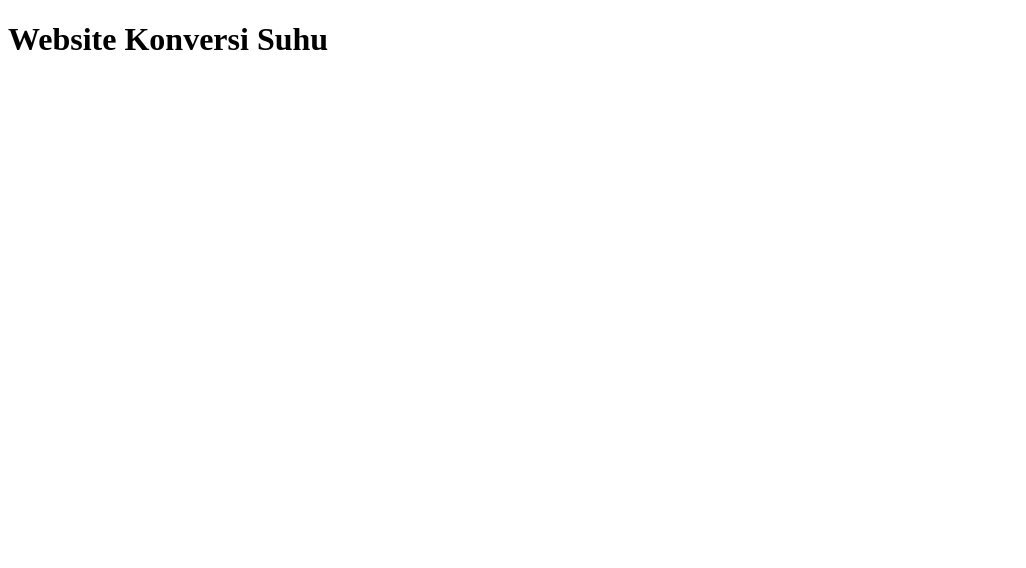
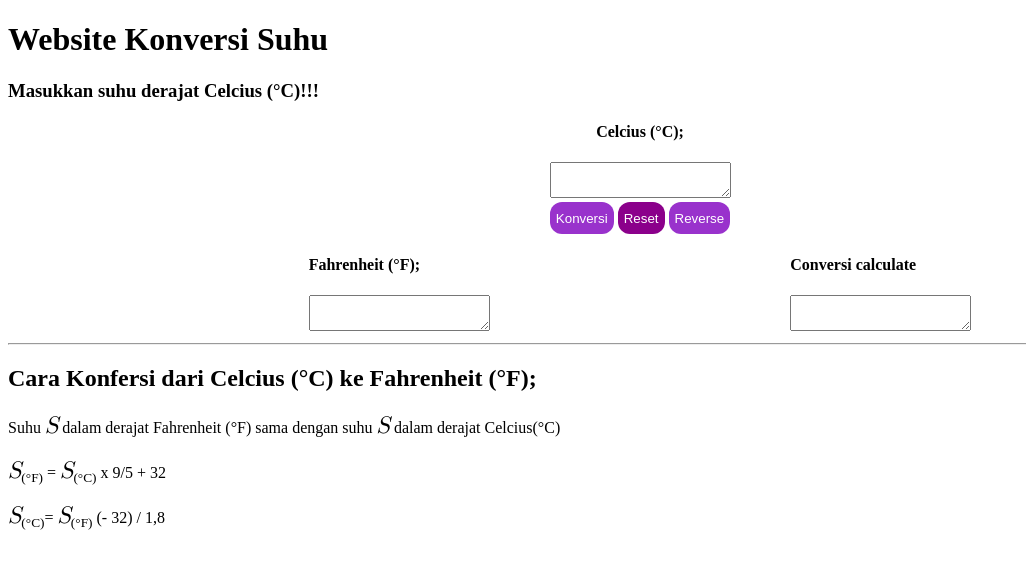
Before and after one commit to revou-fundamental-course/10-jun-24-safatina, a plain HTML site: page index.html in a window 1280 px wide. Shown: the whole page, without its empty margins (0-1026 px from the left). Drawn offline with Linux system fonts and the light colour scheme.

Commit message:
UPDATE CSS+HTML

```diff
--- a/css/styles.css
+++ b/css/styles.css
@@ -1 +1,46 @@
 /* ini css */
+
+.celcius-container {
+    text-align: center;
+}
+
+.result-container{
+    display: flex;
+    justify-content: space-evenly;
+}
+
+.textarea{
+    resize: none;
+    background-color: #f8f8f8;
+    border: 2px solid #ccc;
+    border-radius: 4px;
+    font-family: math;
+    font-size: 14px;
+}
+
+.button {
+    height: 32px;
+    border: 0px;
+    border-radius: 12px;
+}
+
+.blueviolet-color {
+    background-color: blueviolet;
+    color: white;
+}
+
+.darkorchid-color {
+    background-color: darkorchid;
+    color: white;
+}
+
+.darkmagenta-color {
+    background-color: darkmagenta;
+    color: white;
+}
+
+.subjek-info {
+    font-size: 24px;
+    font-style: italic;
+    font-family: math;
+}
--- a/index.html
+++ b/index.html
@@ -4,12 +4,77 @@
     <meta charset="UTF-8">
     <meta name="viewport" content="width=device-width, initial-scale=1.0">
     <title>Safatina Konversi Suhu</title>
+    <!-- ini link css -->
     <link rel="stylesheet" href="css/styles.css">
 </head>
 <body>
     <header>
         <h1>Website Konversi Suhu</h1>
     </header>
+ <!-- main content -->
+    <main>
+       <h3>Masukkan suhu derajat Celcius (&deg;C)!!! </h3>
+
+       <!-- ini section celcius -->
+       <section class="celcius-container">
+        <header>
+            <h4> Celcius (&deg;C); </h4>
+        </header>
+
+        <section>
+            <textarea></textarea>
+            <section>
+                <button class="button darkorchid-color">Konversi</button>
+                <button class="button darkmagenta-color">Reset</button>
+                <button class="button darkorchid-color">Reverse</button>
+            </section>
+        </section>
+        </section>
+
+<section class="result-container">
+    <section>
+             <!-- section Fahrenheit -->
+        <section>
+        <header>
+            <h4>Fahrenheit (&deg;F);</h4>
+        </header>
+
+    </section>
+        <textarea></textarea>
+    </section>
+
+    <!-- section calculate -->
+    <section>
+    <header>
+        <h4>Conversi calculate</h4>
+    </header>
+
+    <section>
+        <textarea></textarea>
+    </section>
+    </section>
+</section>
+
+<hr/>
+        <!-- Section formula -->
+         <section>
+            <header>
+                <h1> Cara Konfersi dari Celcius (&deg;C) ke Fahrenheit (&deg;F);</h1>
+            </header>
+
+            <p>Suhu <span class="subjek-info">S</span> dalam derajat Fahrenheit (&deg;F) sama dengan suhu <span class="subjek-info">S</span> dalam derajat Celcius(&deg;C) </p>
+
+            <p>
+                <span class="subjek-info">S</span><sub>(&deg;F)</sub> =   <span class="subjek-info">S</span><sub>(&deg;C)</sub> x 9/5 + 32
+            </p>
+
+            <p>
+                <span class="subjek-info">S</span><sub>(&deg;C)</sub>=   <span class="subjek-info">S</span><sub>(&deg;F)</sub> (- 32) / 1,8
+            </p>
+        </section>
+    </main>
+
+    <!-- ini link javascript -->
     <script src="js/script.js"></script>
 </body>
 </html>
```
